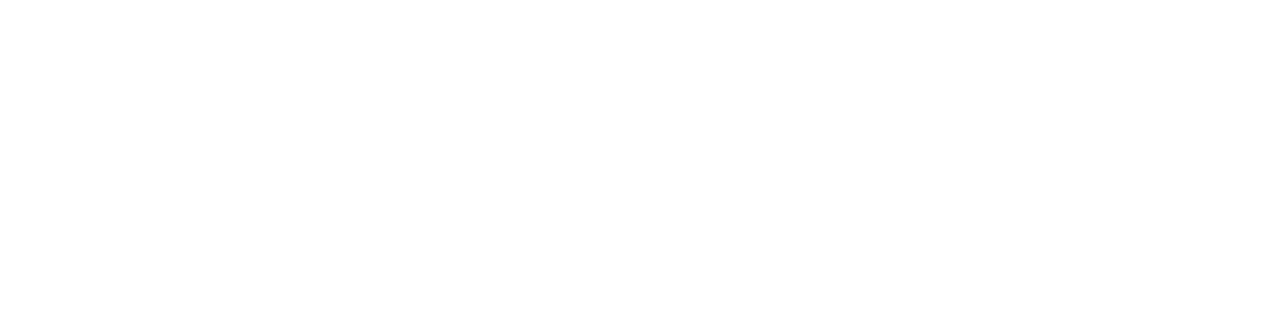
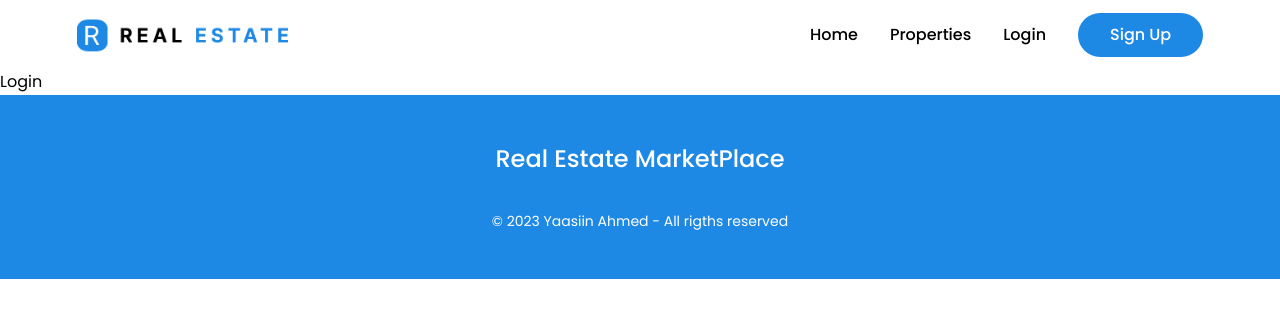
Before and after one commit to yaasiinaxmed/Real-Estate-Project-Frontend, a React (Vite) app: page /Login in a window 1280 px wide. Before the commit this address had no page. Shown: the top 318 px of the page. Built offline with nearby package versions, Linux system fonts and the light colour scheme.

Commit message:
setup pages

```diff
--- a/src/App.jsx
+++ b/src/App.jsx
@@ -9,18 +9,32 @@
 
 // Pages
 import Home from "./pages/home/Home";
+import Properties from "./pages/properties/Properties";
+import Login from "./pages/login/Login";
+import SignUp from "./pages/signup/SignUp";
+import Header from "./components/header/Header";
+import Footer from "./components/footer/Footer";
 
 function App() {
   return (
-    <>
+    <div className="w-full">
+      {/* Header  */}
+      <Header/>
+
       {/* Routes */}
       <Routes>
         <Route path="/" element={<Home />} />
+        <Route path="/Properties" element={<Properties />} />
+        <Route path="/Login" element={<Login />} />
+        <Route path="/Signup" element={<SignUp />} />
       </Routes>
 
       {/* react-hot-toast container */}
       <Toaster position="top-right" reverseOrder={false} />
-    </>
+
+      {/* footer */}
+      <Footer/>
+    </div>
   );
 }
 
--- a/src/components/header/Header.jsx
+++ b/src/components/header/Header.jsx
@@ -5,40 +5,46 @@
 import { IoClose } from "react-icons/io5";
 
 function Header() {
-  const headerRef = useRef(null)
-  const menuRef = useRef(null)
+  const headerRef = useRef(null);
+  const menuRef = useRef(null);
   const [menu, setMenu] = useState(false);
 
   // header sticky function
   const stickyHeader = () => {
     window.addEventListener("scroll", () => {
-    if(document.body.scrollTop > 70 || document.documentElement.scrollTop > 70) {
-      headerRef.current.classList.add("sticky_header")
+      if (
+        document.body.scrollTop > 70 ||
+        document.documentElement.scrollTop > 70
+      ) {
+        headerRef.current.classList.add("sticky_header");
       } else {
-      headerRef.current.classList.remove("sticky_header")
+        headerRef.current.classList.remove("sticky_header");
       }
     });
-  }
+  };
 
   useEffect(() => {
-    stickyHeader()
+    stickyHeader();
 
-    return window.removeEventListener("scroll", stickyHeader )
-  }, [])
+    return window.removeEventListener("scroll", stickyHeader);
+  }, []);
 
   // menu toggle logic
   const toggleMenu = () => {
-    if(menu === true) {
-      menuRef.current.classList.add("show_menu")
-      setMenu(false)
+    if (menu === true) {
+      menuRef.current.classList.add("show_menu");
+      setMenu(false);
     } else {
-      menuRef.current.classList.remove("show_menu")
-      setMenu(true)
+      menuRef.current.classList.remove("show_menu");
+      setMenu(true);
     }
-  }
+  };
 
   return (
-    <header ref={headerRef} className=" w-full h-[70px] leading-[70px] flex items-center">
+    <header
+      ref={headerRef}
+      className=" w-full h-[70px] leading-[70px] flex items-center"
+    >
       <div className="container">
         <div className="flex justify-between items-center">
           {/* logo */}
@@ -53,20 +59,25 @@
               <Link to="/">
                 <li>Home</li>
               </Link>
-              <Link to="/">
+              <Link to="/Properties">
                 <li>Properties</li>
               </Link>
-              <Link to="/" className="pb-6 md:pb-0">
+              <Link to="/Login" className="pb-6 md:pb-0">
                 <li>Login</li>
               </Link>
+              <Link to="/Signup">
                 <button className="bg-primaryColor px-8 py-2 h-[44px] flex items-center justify-center rounded-3xl text-white">
                   Sign Up
                 </button>
+              </Link>
             </ul>
           </div>
           {/* menu toggle */}
-          <div onClick={toggleMenu} className="flex md:hidden bg-primaryColor w-[40px] h-[40px] items-center justify-center cursor-pointer text-white text-2xl rounded">
-            {menu ? <FiMenu /> : <IoClose/>}
+          <div
+            onClick={toggleMenu}
+            className="flex md:hidden bg-primaryColor w-[40px] h-[40px] items-center justify-center cursor-pointer text-white text-2xl rounded"
+          >
+            {menu ? <FiMenu /> : <IoClose />}
           </div>
         </div>
       </div>
--- a/src/pages/home/Home.jsx
+++ b/src/pages/home/Home.jsx
@@ -1,12 +1,9 @@
 import React from 'react'
-import Header from '../../components/header/Header'
-import Footer from '../../components/footer/Footer'
 
 function Home() {
   return (
     <div className='w-full'>
-      <Header/>
-      <Footer/>
+
     </div>
   )
 }
--- /dev/null
+++ b/src/pages/login/Login.jsx
@@ -0,0 +1,9 @@
+import React from 'react'
+
+function Login() {
+  return (
+    <div>Login</div>
+  )
+}
+
+export default Login
--- /dev/null
+++ b/src/pages/properties/Properties.jsx
@@ -0,0 +1,9 @@
+import React from 'react'
+
+function Properties() {
+  return (
+    <div>Properties</div>
+  )
+}
+
+export default Properties
--- /dev/null
+++ b/src/pages/signup/SignUp.jsx
@@ -0,0 +1,9 @@
+import React from 'react'
+
+function SignUp() {
+  return (
+    <div>SignUp</div>
+  )
+}
+
+export default SignUp
```
Lines whose indentation alone changed are shown as unchanged.
